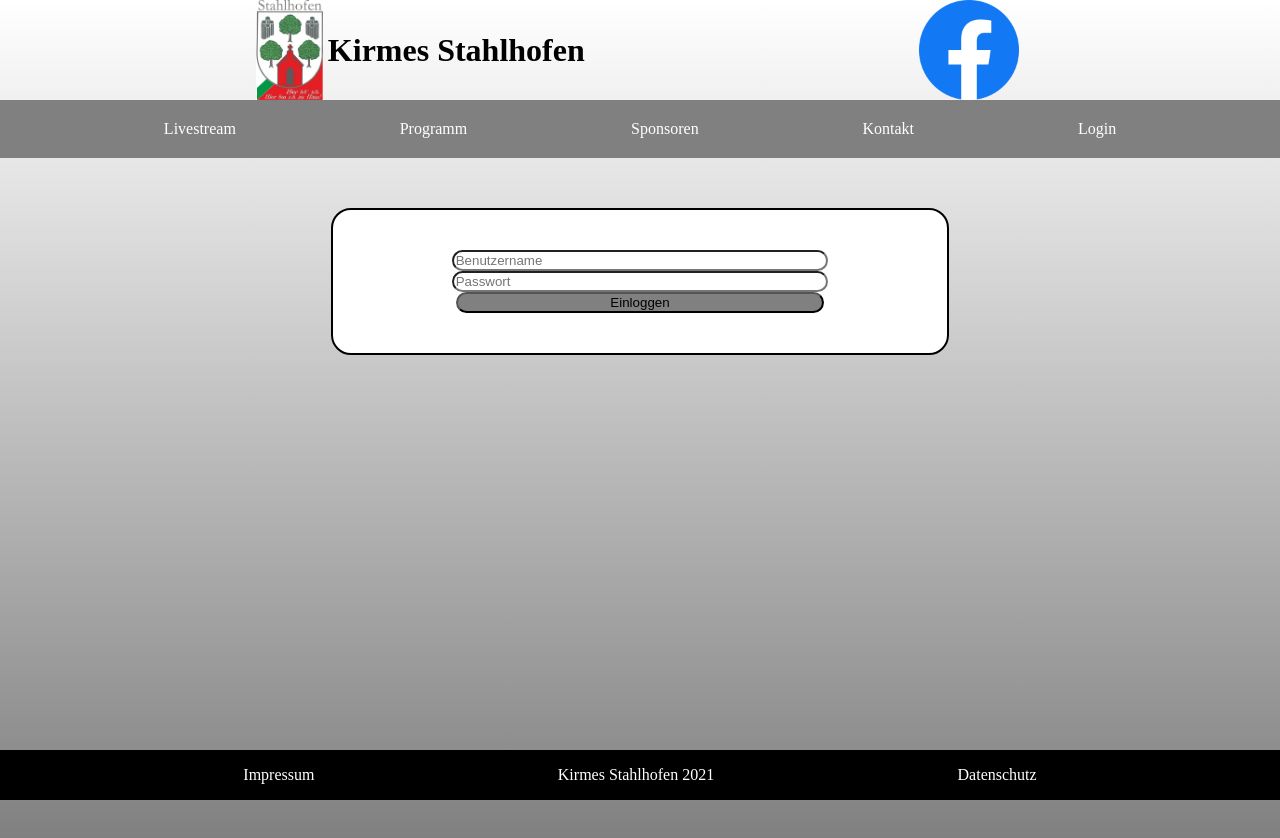
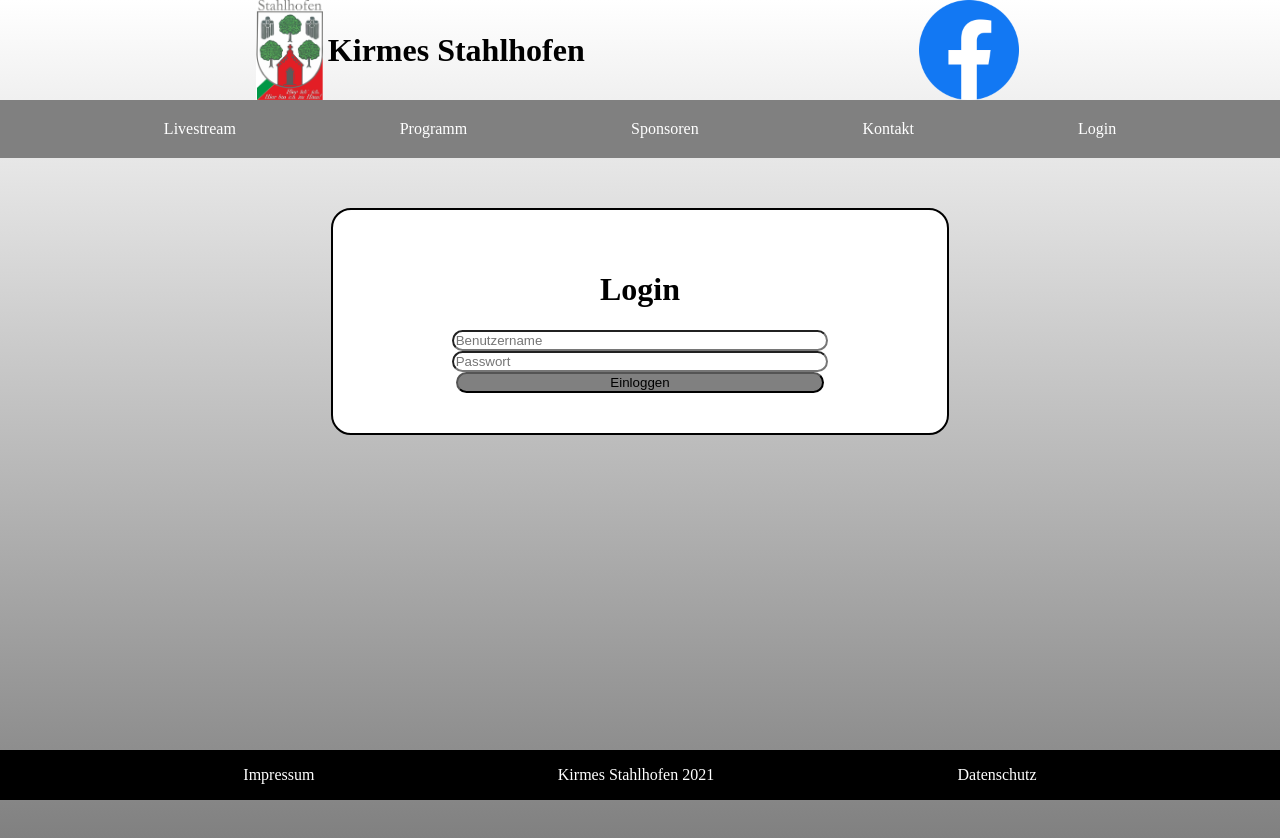
Before and after one commit to arassaria/kirmes-stahlhofen, a React (Create React App) app in the folder client/: page /login in a window 1280 px wide. Built offline with nearby package versions, Linux system fonts and the light colour scheme.

Commit message:
:adhesive_bandage: Fix some minor Styling details

```diff
--- a/client/src/pages/Login.js
+++ b/client/src/pages/Login.js
@@ -1,6 +1,5 @@
 import React, { useEffect, useState } from "react";
 import styled from "styled-components/macro";
-import { Link } from "react-router-dom";
 import { getLoginToken, getUserRights, validateUser } from "../utils/api";
 
 const Login = () => {
@@ -50,6 +49,7 @@ const Login = () => {
             setLoginData({ username: "", password: "" });
           }}
         >
+          <H1>Login</H1>
           {falseLogin && <p>Benutzername oder Passwort falsch</p>}
           <Input
             type="text"
@@ -72,13 +72,12 @@ const Login = () => {
       )}
       {loggedIn && userRank === "2" && (
         <>
-          <Link to="/admin">Zum Administrator-Bereich</Link>
-          <Link to="/dj">Zum DJ-Bereich</Link>
+          <FlowLink href="/admin">Zum Administrator-Bereich</FlowLink>
         </>
       )}
       {loggedIn && userRank === "1" && (
         <>
-          <Link to="/dj">Zum DJ-Bereich</Link>
+          <FlowLink href="/dj">Zum DJ-Bereich</FlowLink>
         </>
       )}
       {loggedIn && userRank === "0" && (
@@ -131,3 +130,11 @@ const Button = styled.button`
   border-radius: 25px;
   background: grey;
 `;
+
+const FlowLink = styled.a`
+  color: #e31e25;
+`;
+
+const H1 = styled.h1`
+  text-align: center;
+`;
```
